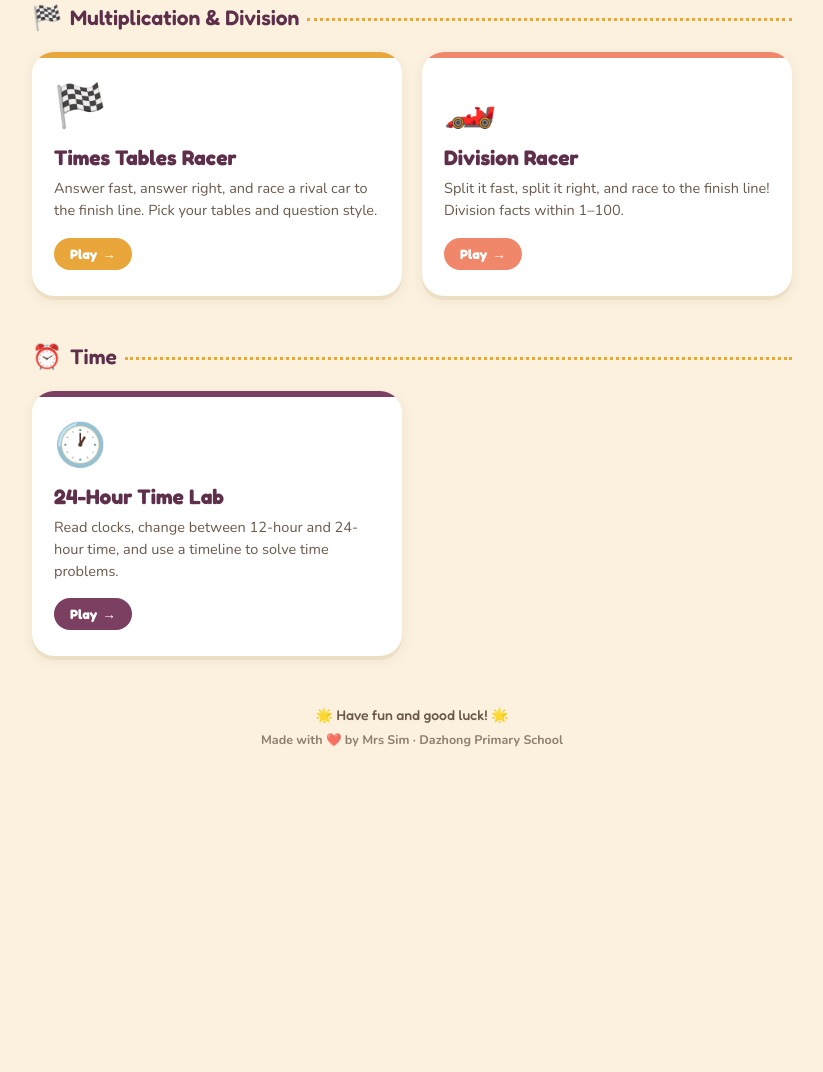
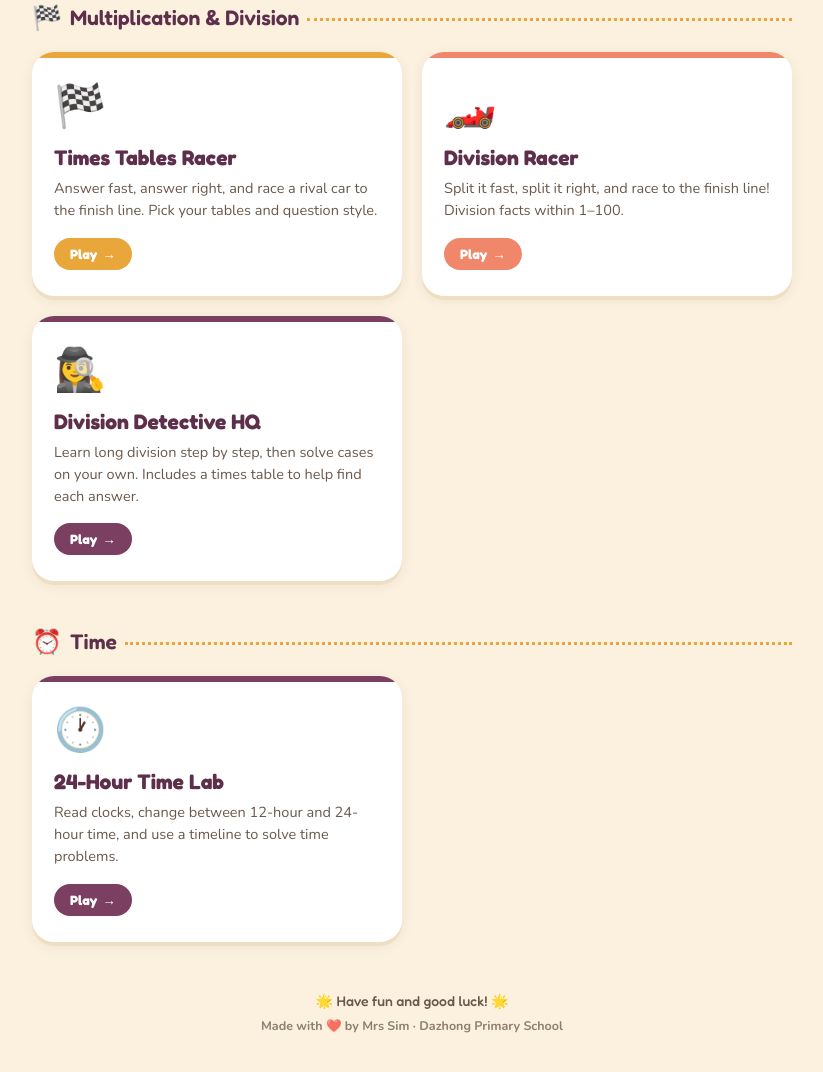
Before and after one commit to MrsMSim/P3Math, a plain HTML site: page index.html in a window 1280 px wide. Shown: the part 1397-2469 px from the top of the page, without its empty margins (228-1051 px from the left). Before the commit the page ends 2205 px from the top, so only its background shows below. Drawn offline with nearby package versions, Linux system fonts and the light colour scheme.

Commit message:
Add Division Detective HQ card to hub (Multiplication & Division)
Co-Authored-By: Claude Sonnet 5.5 <noreply@anthropic.com>
Claude-Session: https://claude.ai/code/session_01L8rjW2YYKJR5zwUkN4ELEd

```diff
--- a/index.html
+++ b/index.html
@@ -314,6 +314,13 @@ footer {
         <span class="play">Play <span class="arrow">→</span></span>
       </a>
 
+      <a class="card" style="--badge:var(--plum)" href="long-division.html">
+        <span class="emoji">🕵️‍♀️</span>
+        <h2>Division Detective HQ</h2>
+        <p>Learn long division step by step, then solve cases on your own. Includes a times table to help find each answer.</p>
+        <span class="play">Play <span class="arrow">→</span></span>
+      </a>
+
     </div>
   </div>
 
```
